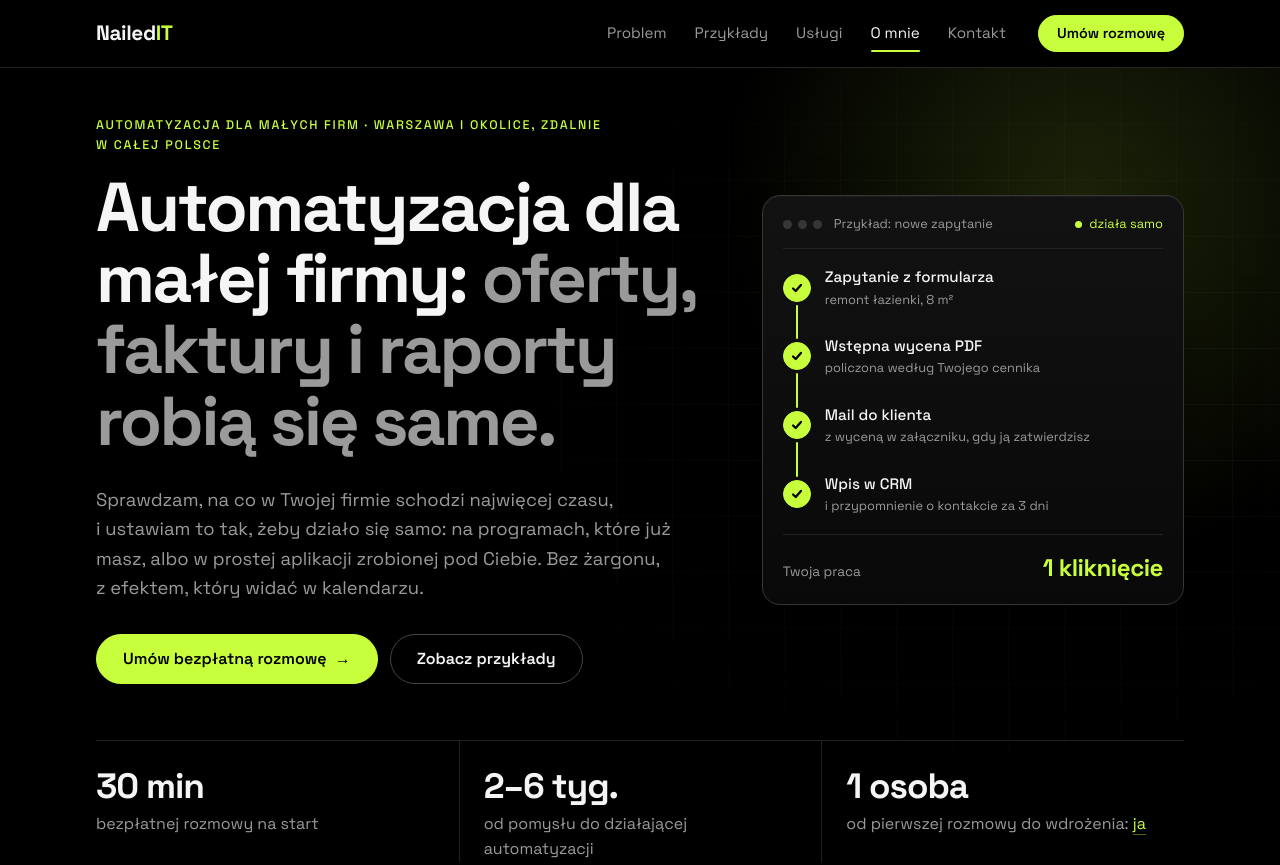
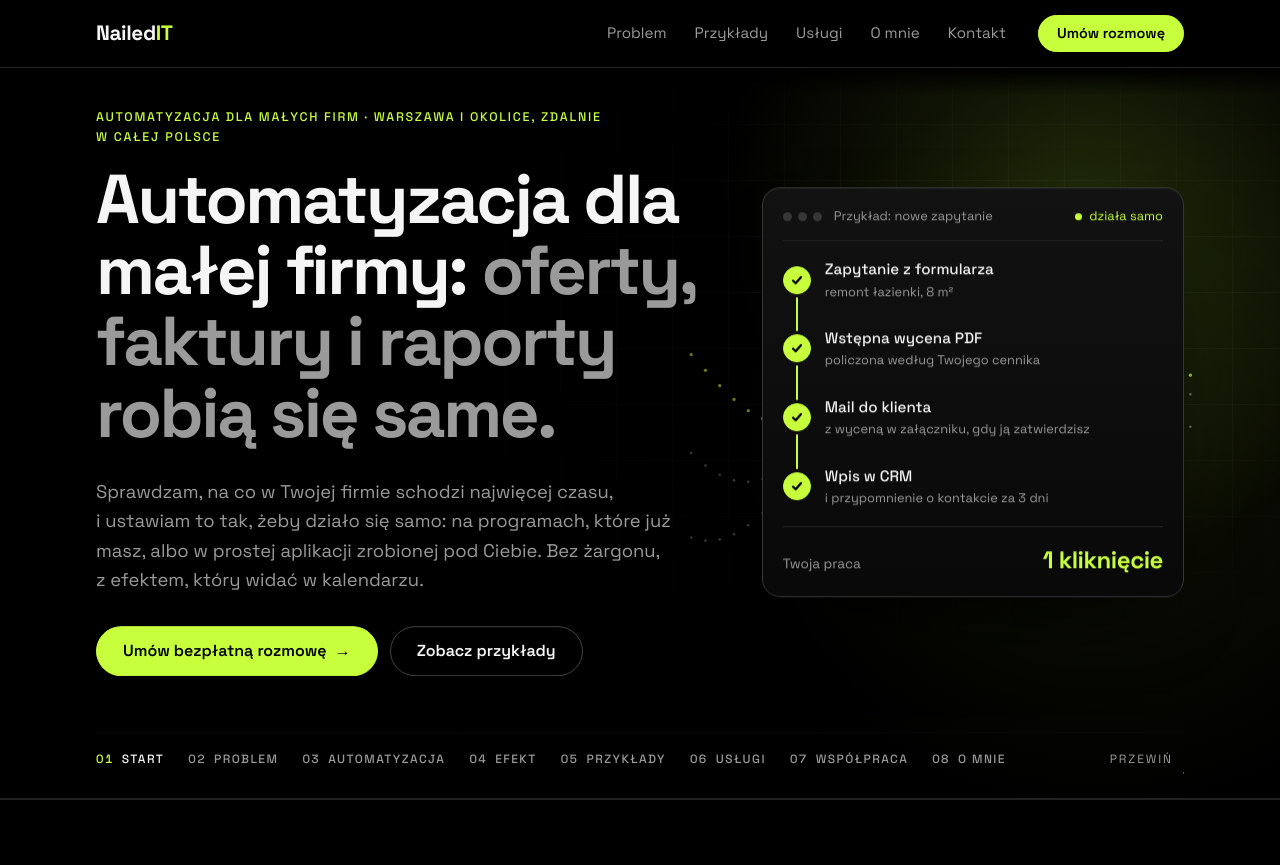
Before and after one commit to orlowski-ra/nailed-it, a plain HTML site: page index.html in a window 1280 px wide. Shown: the top 865 px of the page. Drawn offline with Linux system fonts and the light colour scheme.

Commit message:
Pierwszy ekran w sekwencji, własne kropki dla każdego kroku, szybsze przewijanie
- nagłówek strony (Start) to krok 01, razem 8 kroków
- kropki w tle mają własny układ na każdym kroku: fale, chaos, linie,
  siatka, słupki 16/3/20 h, trzy kręgi, schody, tarcza
- przewijanie ekranów 1,5 raza szybsze (krótszy dystans na krok,
  długa treść przesuwa się 1,5 px na 1 px przewinięcia)
- na telefonie wskaźnik kroków widoczny od razu po wejściu

Co-Authored-By: Claude Opus 5.5 <noreply@anthropic.com>
Claude-Session: https://claude.ai/code/session_01GaQqqwRK2MU2d7o2koxDoe

```diff
--- a/index.html
+++ b/index.html
@@ -63,8 +63,12 @@
   </header>
 
   <main id="tresc">
-    <section class="hero" id="start">
-      <div class="container">
+    <section id="opowiesc" class="story" aria-label="NailedIT krok po kroku">
+      <div class="story-pin">
+        <canvas class="story-canvas" aria-hidden="true"></canvas>
+        <div class="story-stage">
+          <article class="story-step hero is-active" id="start">
+            <div class="container story-inner">
               <div class="hero-grid">
                 <div class="hero-copy">
                   <p class="eyebrow">Automatyzacja dla małych firm · Warszawa i okolice, zdalnie w całej Polsce</p>
@@ -98,13 +102,8 @@
                 <div><dt>1 osoba</dt><dd>od pierwszej rozmowy do wdrożenia: <a href="#o-mnie">ja</a></dd></div>
               </dl>
             </div>
-    </section>
-
-    <section id="problem" class="story" aria-label="Od problemu do współpracy krok po kroku">
-      <div class="story-pin">
-        <canvas class="story-canvas" aria-hidden="true"></canvas>
-        <div class="story-stage">
-          <article class="story-step is-active" id="krok-1">
+          </article>
+          <article class="story-step" id="problem">
             <div class="container story-inner">
               <p class="eyebrow">Problem</p>
               <h2>Firma rośnie, a&nbsp;papierologia razem z&nbsp;nią.</h2>
@@ -250,13 +249,14 @@
         </div>
         <div class="container story-nav">
           <ol>
-            <li><a href="#krok-1" class="is-active" aria-current="step"><span>01</span> Problem</a></li>
-            <li><a href="#krok-2"><span>02</span> Automatyzacja</a></li>
-            <li><a href="#krok-3"><span>03</span> Efekt</a></li>
-            <li><a href="#przyklady"><span>04</span> Przykłady</a></li>
-            <li><a href="#uslugi"><span>05</span> Usługi</a></li>
-            <li><a href="#proces"><span>06</span> Współpraca</a></li>
-            <li><a href="#o-mnie"><span>07</span> O mnie</a></li>
+            <li><a href="#start" class="is-active" aria-current="step"><span>01</span> Start</a></li>
+            <li><a href="#problem"><span>02</span> Problem</a></li>
+            <li><a href="#krok-2"><span>03</span> Automatyzacja</a></li>
+            <li><a href="#krok-3"><span>04</span> Efekt</a></li>
+            <li><a href="#przyklady"><span>05</span> Przykłady</a></li>
+            <li><a href="#uslugi"><span>06</span> Usługi</a></li>
+            <li><a href="#proces"><span>07</span> Współpraca</a></li>
+            <li><a href="#o-mnie"><span>08</span> O mnie</a></li>
           </ol>
           <span class="story-hint" aria-hidden="true">Przewiń</span>
         </div>
--- a/main.js
+++ b/main.js
@@ -177,17 +177,22 @@
     var n = stepsEl.length, cur = -1, morph = 0, morphTo = 0, inView = false, raf = 0, last = 0;
     var seg = [], total = 1, frameH = 0;
     /* krok → link w menu u góry (Współpraca nie ma własnego) */
-    var menuFor = { 'krok-1': 'problem', 'krok-2': 'problem', 'krok-3': 'problem', przyklady: 'przyklady', uslugi: 'uslugi', 'o-mnie': 'o-mnie' };
+    var menuFor = { problem: 'problem', 'krok-2': 'problem', 'krok-3': 'problem', przyklady: 'przyklady', uslugi: 'uslugi', 'o-mnie': 'o-mnie' };
+    var SPEED = 1.5; /* ile pikseli przesuwa się treść na 1 px przewinięcia (Rafał: +50%) */
 
     var layout = function () {
       frameH = stage.clientHeight;
       var pad = Math.min(56, Math.max(28, frameH * 0.06)), acc = 0;
+      /* telefon: pasek menu nad logo zasłania górę kadru, dopóki nie odjedzie przy przewijaniu */
+      var hdr = d.querySelector('.site-header');
+      var overlap = hdr ? Math.max(0, hdr.offsetHeight - (parseFloat(getComputedStyle(pin).top) || 0)) : 0;
       seg = inners.map(function (inner, i) {
-        var h = inner.offsetHeight;
+        var h = inner.offsetHeight + (i === 0 ? overlap : 0);
         var travel = Math.max(0, Math.ceil(h + pad * 2 - frameH));
-        var top = travel ? pad : Math.round((frameH - h) / 2);
-        var hold = frameH * (i < 3 ? 1 : 0.8);
-        var s = { start: acc, travel: travel, top: top, lead: hold * 0.3, len: travel + hold };
+        var top = (travel ? pad : Math.round((frameH - h) / 2)) + (i === 0 ? overlap : 0);
+        var hold = frameH * (i < 4 ? 1 : 0.8) / SPEED;
+        var s = { start: acc, travel: travel, top: top, lead: hold * 0.3, len: travel / SPEED + hold };
+        s.edge = Math.min(s.lead, s.len * 0.15); /* na brzegach kroku kropki przechodzą w sąsiedni układ */
         acc += s.len;
         return s;
       });
@@ -200,7 +205,7 @@
     };
     var placeInner = function (i, t) {
       var s = seg[i];
-      var y = s.top - Math.min(s.travel, Math.max(0, t - s.lead));
+      var y = s.top - Math.min(s.travel, Math.max(0, (t - s.lead) * SPEED));
       inners[i].style.transform = 'translate3d(0,' + y.toFixed(1) + 'px,0)';
     };
 
@@ -215,7 +220,7 @@
         a.classList.toggle('is-active', k === i);
         if (k === i) a.setAttribute('aria-current', 'step'); else a.removeAttribute('aria-current');
       });
-      story.classList.toggle('is-dense', i >= 3);
+      story.classList.toggle('is-dense', i >= 4);
       /* to, co poza opowieścią robi się przy wjeździe w ekran, tu startuje razem z krokiem */
       [].forEach.call(stepsEl[i].querySelectorAll('[data-count]'), countUp);
       [].forEach.call(stepsEl[i].querySelectorAll('.steps li'), function (li) { li.classList.add('in'); });
@@ -235,7 +240,9 @@
       var t = y - seg[i].start;
       for (var k = 0; k < n; k++) placeInner(k, k < i ? 1e9 : (k > i ? 0 : t));
       setStep(i);
-      morphTo = Math.min(2, Math.max(0, i + t / seg[i].len - 0.5));
+      var e = seg[i].edge;
+      morphTo = t < e ? i - 0.5 + 0.5 * t / e : (t > seg[i].len - e ? i + 0.5 * (t - seg[i].len + e) / e : i);
+      morphTo = Math.min(n - 1, Math.max(0, morphTo));
       if (bar) bar.style.transform = 'scaleX(' + (y / total).toFixed(4) + ')';
       story.classList.toggle('is-moved', y > 40);
       kick();
@@ -251,7 +258,7 @@
       return -1;
     };
     [].forEach.call(navA, function (a, i) {
-      a.addEventListener('click', function (e) { e.preventDefault(); goTo(i, 0, true); });
+      a.addEventListener('click', function (e) { e.preventDefault(); goTo(i, seg[i].edge, true); });
     });
     /* linki z menu i z treści do sekcji, które są teraz krokami */
     d.addEventListener('click', function (e) {
@@ -263,7 +270,7 @@
       e.preventDefault();
       var i = target === story ? 0 : stepOf(target);
       if (i < 0) return;
-      goTo(i, 0, true);
+      goTo(i, seg[i].edge, true);
       if (history.pushState) history.pushState(null, '', '#' + id);
     });
     /* klawiatura i czytniki ekranu: fokus w ukrytym kroku albo poza kadrem przewija do niego */
@@ -278,32 +285,76 @@
       var er = el.getBoundingClientRect(), fr = stage.getBoundingClientRect();
       if (i === cur && er.top >= fr.top && er.bottom <= fr.bottom) return;
       var rel = er.top - inners[i].getBoundingClientRect().top;
-      var within = seg[i].travel ? seg[i].lead + Math.min(seg[i].travel, Math.max(0, rel - frameH / 2)) : 0;
+      var within = seg[i].travel ? seg[i].lead + Math.min(seg[i].travel, Math.max(0, rel - frameH / 2)) / SPEED : 0;
       goTo(i, within, false);
     };
 
-    /* kropki w tle */
-    var W = 0, H = 0, dpr = 1, dots = [], LANES = 5;
+    /* kropki w tle: każdy krok ma własny układ, a między krokami kropki płynnie przechodzą z jednego w drugi.
+       0 fale (start), 1 chaos (problem), 2 płynące linie (automatyzacja), 3 siatka (efekt),
+       4 słupki 16/3/20 h (przykłady), 5 trzy kręgi (usługi), 6 schody 4 kroków (współpraca), 7 tarcza (o mnie) */
+    var W = 0, H = 0, dpr = 1, dots = [], N = 108, LANES = 5;
+    var R = { x0: 0, x1: 0, y0: 0, y1: 0 };
     var seed = 7;
     var rnd = function () { seed = (seed * 16807) % 2147483647; return (seed - 1) / 2147483646; };
+    var narrow = false, cols = 12, rows = 9;
     var build = function () {
       if (!ctx) return;
       dpr = Math.min(w.devicePixelRatio || 1, 2);
       W = pin.clientWidth; H = pin.clientHeight;
       canvas.width = Math.round(W * dpr); canvas.height = Math.round(H * dpr);
       ctx.setTransform(dpr, 0, 0, dpr, 0, 0);
-      var narrow = W < 821;
-      var cols = narrow ? 9 : 12, rows = narrow ? 12 : 9;
-      var gx0 = narrow ? 0.1 : 0.54, gx1 = narrow ? 0.9 : 0.92, gy0 = 0.16, gy1 = 0.8;
+      narrow = W < 821;
+      cols = narrow ? 9 : 12; rows = narrow ? 12 : 9;
+      R = narrow ? { x0: W * 0.08, x1: W * 0.92, y0: H * 0.12, y1: H * 0.86 } : { x0: W * 0.54, x1: W * 0.93, y0: H * 0.15, y1: H * 0.82 };
       seed = 7; dots = [];
-      for (var i = 0; i < cols * rows; i++) {
-        var c = i % cols, r = Math.floor(i / cols);
-        dots.push({
-          ax: rnd(), ay: rnd(), ph: rnd() * 6.28,
-          lane: i % LANES, u: rnd(), sp: 0.6 + rnd() * 0.8,
-          gx: gx0 + (gx1 - gx0) * c / (cols - 1), gy: gy0 + (gy1 - gy0) * r / (rows - 1),
-          lit: rnd() < 0.42
-        });
+      for (var i = 0; i < N; i++) {
+        dots.push({ ax: rnd(), ay: rnd(), ph: rnd() * 6.28, u: rnd(), sp: 0.6 + rnd() * 0.8, lit: rnd() < 0.42 });
+      }
+    };
+    /* słupki i schody: kropki układane kolumnami od dołu */
+    var stack = function (i, counts) {
+      var acc = 0, k = 0;
+      while (k < counts.length - 1 && i >= acc + counts[k]) { acc += counts[k]; k++; }
+      var j = i - acc, perRow = 3, gap = (R.x1 - R.x0) / counts.length;
+      var col = j % perRow, row = Math.floor(j / perRow);
+      var cell = Math.min(gap / 5, (R.y1 - R.y0) / 26);
+      var x = R.x0 + gap * (k + 0.5) + (col - 1) * cell;
+      return [x, R.y1 - row * cell];
+    };
+    var BARS = [44, 8, 56];           /* 16 h, 3 h, 20 h → proporcje 108 kropek */
+    var STAIRS = [11, 22, 32, 43];    /* 4 schodki rosnące */
+    var pos = function (L, i, o, t) {
+      var Rw = R.x1 - R.x0, Rh = R.y1 - R.y0, cxm = (R.x0 + R.x1) / 2, cym = (R.y0 + R.y1) / 2, m = Math.min(Rw, Rh);
+      switch (L) {
+        case 0: { var lane = i % 3, u = Math.floor(i / 3) / (N / 3 - 1);
+          return [R.x0 + u * Rw, cym + (lane - 1) * Rh * 0.12 + Math.sin(u * 9.4 + t * 0.0009 + lane * 0.7) * Rh * 0.12]; }
+        case 1: return [o.ax * W + Math.sin(t * 0.0005 + o.ph) * 18, o.ay * H + Math.cos(t * 0.0004 + o.ph * 1.3) * 18];
+        case 2: { var lx0 = narrow ? 0 : W * 0.45, fx = (o.u + t * 0.00005 * o.sp) % 1;
+          return [lx0 + fx * (W - lx0), H * (0.2 + 0.6 * (i % LANES) / (LANES - 1))]; }
+        case 3: { var c = i % cols, r = Math.floor(i / cols);
+          return [R.x0 + Rw * c / (cols - 1), R.y0 + Rh * r / (rows - 1)]; }
+        case 4: return stack(i, BARS);
+        case 5: { var k = i % 3, a = Math.floor(i / 3) / (N / 3) * 6.2832 + t * 0.00025 * (k % 2 ? -1 : 1);
+          var cx = R.x0 + Rw * (0.2 + 0.3 * k), cy = R.y0 + Rh * (narrow ? 0.25 + 0.25 * k : 0.3 + 0.2 * k), rr = m * (narrow ? 0.16 : 0.17);
+          return [cx + Math.cos(a) * rr, cy + Math.sin(a) * rr]; }
+        case 6: return stack(i, STAIRS);
+        default: { var ring = i % 3, b = Math.floor(i / 3) / (N / 3) * 6.2832 + t * 0.0002 * (ring + 1);
+          var rr2 = m * (0.13 + ring * 0.13);
+          return [cxm + Math.cos(b) * rr2, cym + Math.sin(b) * rr2]; }
+      }
+    };
+    /* wygląd kropki w danym układzie: [przezroczystość, czy limonkowa (0–1), promień] */
+    var look = function (L, i, o, t) {
+      switch (L) {
+        case 0: return i % 3 === 0 ? [0.8, 1, 1.6] : [0.35, 0, 1.3];
+        case 1: return [0.5, 0, 1.3];
+        case 2: { var fx = (o.u + t * 0.00005 * o.sp) % 1, edge = Math.min(1, fx * 8, (1 - fx) * 8);
+          return [0.85 * (0.4 + 0.6 * edge), 1, 1.7]; }
+        case 3: return o.lit ? [0.95, 1, 2.4] : [0.22, 0, 1.5];
+        case 4: return [0.8, 1, 2];
+        case 5: return i % 3 === 1 ? [0.9, 1, 1.8] : [0.5, 0, 1.6];
+        case 6: return [0.85, 1, 1.9];
+        default: return i % 3 === 0 ? [0.9, 1, 1.9] : [0.4, 0, 1.5];
       }
     };
     var ease = function (x) { return x < 0.5 ? 4 * x * x * x : 1 - Math.pow(-2 * x + 2, 3) / 2; };
@@ -313,10 +364,11 @@
       var dt = last ? Math.min(t - last, 50) : 16; last = t;
       morph += (morphTo - morph) * Math.min(1, dt / 160);
       ctx.clearRect(0, 0, W, H);
-      var k1 = ease(Math.min(1, morph)), k2 = ease(Math.max(0, morph - 1));
-      var narrow = W < 821, lx0 = narrow ? 0 : W * 0.45;
-      var laneA = k1 * (1 - k2);
+      var A = Math.floor(morph), B = Math.min(n - 1, A + 1), f = ease(morph - A);
+      /* linie pod układem 2 */
+      var laneA = (A === 2 ? 1 - f : 0) + (B === 2 && A !== 2 ? f : 0);
       if (laneA > 0.01) {
+        var lx0 = narrow ? 0 : W * 0.45;
         ctx.lineWidth = 1;
         for (var l = 0; l < LANES; l++) {
           var ly = H * (0.2 + 0.6 * l / (LANES - 1));
@@ -327,18 +379,11 @@
       }
       for (var i = 0; i < dots.length; i++) {
         var o = dots[i];
-        var ax = o.ax * W + Math.sin(t * 0.0005 + o.ph) * 18, ay = o.ay * H + Math.cos(t * 0.0004 + o.ph * 1.3) * 18;
-        var fx = (o.u + t * 0.00005 * o.sp) % 1;
-        var bx = lx0 + fx * (W - lx0), by = H * (0.2 + 0.6 * o.lane / (LANES - 1));
-        var cx = o.gx * W, cy = o.gy * H;
-        var x = ax + (bx - ax) * k1, y = ay + (by - ay) * k1;
-        x += (cx - x) * k2; y += (cy - y) * k2;
-        var edge = Math.min(1, fx * 8, (1 - fx) * 8);
-        var aChaos = 0.5, aFlow = 0.85 * (0.4 + 0.6 * edge), aGrid = o.lit ? 0.95 : 0.22;
-        var a = aChaos + (aFlow - aChaos) * k1; a += (aGrid - a) * k2;
-        var lime = Math.max(k1 * (1 - k2), o.lit ? k2 : 0);
-        var rad = 1.3 + (o.lit ? 1.1 : 0.2) * k2 + 0.4 * k1 * (1 - k2);
-        ctx.fillStyle = lime > 0.5 ? 'rgba(200,255,61,' + a + ')' : 'rgba(255,255,255,' + a + ')';
+        var p1 = pos(A, i, o, t), p2 = A === B ? p1 : pos(B, i, o, t);
+        var s1 = look(A, i, o, t), s2 = A === B ? s1 : look(B, i, o, t);
+        var x = p1[0] + (p2[0] - p1[0]) * f, y = p1[1] + (p2[1] - p1[1]) * f;
+        var a = s1[0] + (s2[0] - s1[0]) * f, lime = s1[1] + (s2[1] - s1[1]) * f, rad = s1[2] + (s2[2] - s1[2]) * f;
+        ctx.fillStyle = lime > 0.5 ? 'rgba(200,255,61,' + a.toFixed(3) + ')' : 'rgba(255,255,255,' + a.toFixed(3) + ')';
         ctx.beginPath(); ctx.arc(x, y, rad, 0, 6.2832); ctx.fill();
       }
       kick();
@@ -368,7 +413,7 @@
       var h = location.hash.slice(1), ht = h && d.getElementById(h);
       if (!ht || !story.contains(ht) || ht === story) return;
       var hi = stepOf(ht);
-      if (hi >= 0) goTo(hi, 0, false);
+      if (hi >= 0) goTo(hi, seg[hi].edge, false);
     };
     setTimeout(fromHash, 0);
     w.addEventListener('hashchange', fromHash);
--- a/style.css
+++ b/style.css
@@ -182,7 +182,7 @@ html:not(.js) .flow-foot b{color:var(--accent)}
 /* Bez JS i przy ograniczonym ruchu kroki stoją jeden pod drugim jak zwykłe sekcje. */
 .story{position:relative;background:var(--bg)}
 .story-pin{position:relative}
-.story-step:not(.section){padding:72px 0;border-top:1px solid var(--line)}
+.story-step:not(.section):not(.hero){padding:72px 0;border-top:1px solid var(--line)}
 .story-step:first-child{border-top:0}
 .story-step:not(.section) h2{margin:0 0 24px;font-size:clamp(2rem,4.6vw,3.8rem);line-height:1.04;letter-spacing:-.035em;max-width:16ch;font-weight:600}
 .story-lead{font-size:1.15rem;color:var(--muted);max-width:56ch;margin:0 0 28px}
@@ -200,7 +200,7 @@ html:not(.js) .flow-foot b{color:var(--accent)}
 .story.is-live .story-pin::after{content:"";position:absolute;inset:0;pointer-events:none;background:linear-gradient(90deg,rgba(0,0,0,.92) 0%,rgba(0,0,0,.55) 45%,rgba(0,0,0,0) 75%);transition:background .6s}
 .story.is-live .story-pin::before{content:"";position:absolute;width:760px;height:760px;right:-200px;top:50%;margin-top:-380px;border-radius:50%;background:radial-gradient(closest-side,rgba(200,255,61,.08),transparent);pointer-events:none}
 .story.is-live .story-canvas{display:block;position:absolute;inset:0;width:100%;height:100%;transition:opacity .8s ease}
-.story.is-dense .story-canvas{opacity:.28}
+.story.is-dense .story-canvas{opacity:.42}
 .story.is-live .story-stage{position:relative;z-index:1;flex:1;min-height:0;overflow:hidden;
   -webkit-mask-image:linear-gradient(180deg,transparent 0,#000 28px,#000 calc(100% - 28px),transparent 100%);mask-image:linear-gradient(180deg,transparent 0,#000 28px,#000 calc(100% - 28px),transparent 100%)}
 .story.is-live .story-step{position:absolute;inset:0;padding:0;border:0;background:none;opacity:0;pointer-events:none;transform:translateY(48px);filter:blur(6px);
@@ -284,7 +284,8 @@ form.contact .btn{width:100%;margin-top:6px}
 
 /* --- sekcje jako ekrany (strona główna, komputer) --- */
 @media (min-width:821px) and (min-height:640px){
-  .home main > section:not(.story){min-height:calc(100vh - var(--header));min-height:calc(100svh - var(--header));display:flex;align-items:center}
+  .home main > section:not(.story),.home .story:not(.is-live) .hero{min-height:calc(100vh - var(--header));min-height:calc(100svh - var(--header));display:flex;align-items:center}
+  .home .story:not(.is-live) .hero > .container{width:100%}
   .home main > section > .container{width:100%}
   .home main > .section{padding:64px 0}
   .home main > .hero{padding:48px 0}
@@ -326,12 +327,13 @@ form.contact .btn{width:100%;margin-top:6px}
 }
 @media (max-width:820px){
   .story.is-live .story-pin::after{background:linear-gradient(180deg,rgba(0,0,0,.6),rgba(0,0,0,.85) 30%,rgba(0,0,0,.85) 70%,rgba(0,0,0,.6))}
-  .story-step:not(.section){padding:56px 0}
+  .story-step:not(.section):not(.hero){padding:56px 0}
   .story-lead{font-size:1.05rem;margin-bottom:22px}
   .story.is-live .story-nav{padding-bottom:6px}
   .story-nav ol{gap:0 10px}
   .story-nav a{letter-spacing:.08em}
   .story-hint{display:none}
+  .story.is-live{margin-top:-45px} /* kadr od razu pod logo; pasek menu odjeżdża przy przewijaniu */
 }
 @media (max-height:640px){
   .story.is-live .story-step:not(.section) h2{font-size:clamp(1.7rem,4vw,2.6rem)}
```
Lines whose indentation alone changed are shown as unchanged.
